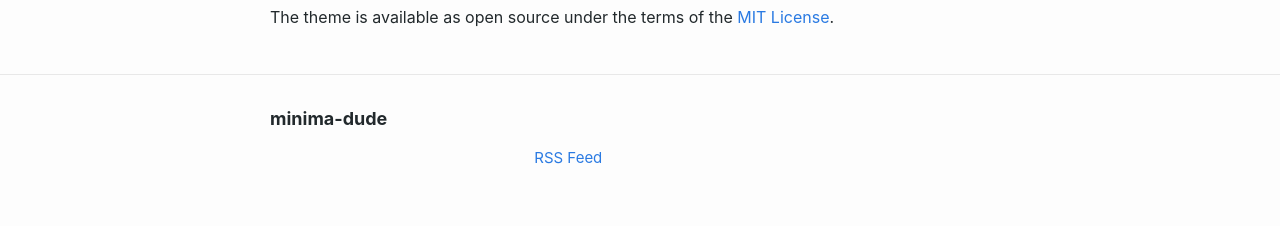
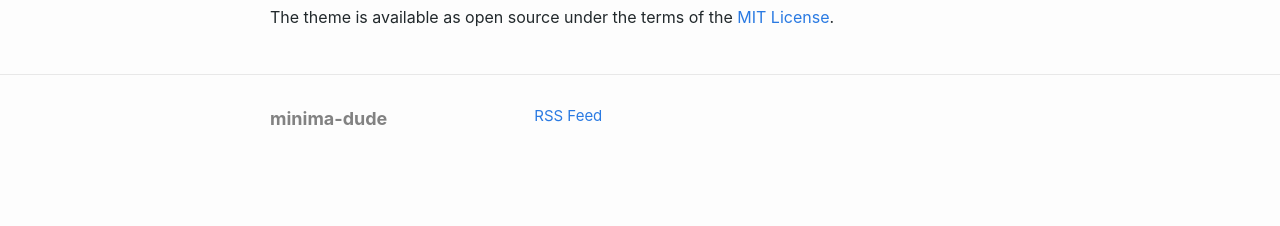
Before and after one commit to lildude/minima-dude, a Jekyll site: the page built from README.md, in a window 1280 px wide. Shown: the part 1433-1659 px from the top of the page. Built offline with Jekyll 4.4.1, drawn with Linux system fonts in a browser that asks for light colours; our own code applies the rules of GitHub Pages for plain Markdown files; after the commit the page ends 1625 px from its top, so only the background shows below that.

Commit message:
Move site title down into the left column

```diff
--- a/_includes/footer.html
+++ b/_includes/footer.html
@@ -2,11 +2,10 @@
 
   <div class="wrapper">
 
-    <h2 class="footer-heading">{{ site.title | escape }}</h2>
-    <p>{{ site.tagline | escape }}</p>
-
     <div class="footer-col-wrapper">
       <div class="footer-col footer-col-1">
+        <h2 class="footer-heading">{{ site.title | escape }}</h2>
+        <p>{{ site.tagline | escape }}</p>
         <ul class="contact-list">
           <li>
             {% if site.author %}
```
